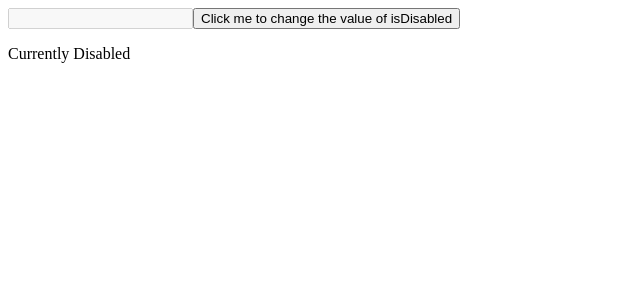
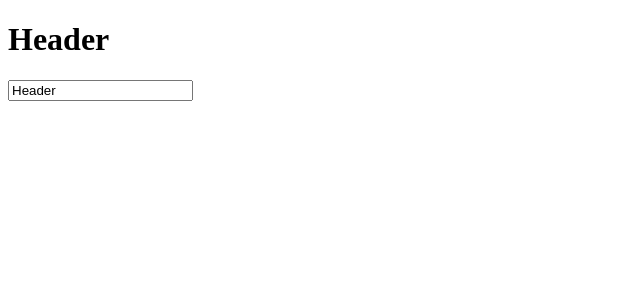
Before and after one commit to emilyzimmerman/Exercises-Class-11, an Angular app: page / in a window 1280 px wide. Shown: the top 300 px of the page, without its empty margins (0-640 px from the left). Built offline with nearby package versions, Linux system fonts and the light colour scheme.

Commit message:
Finished Exercise 5 for class 12
Finished exercise 5 for class 12: two-way data binding

```diff
--- a/src/app/app.component.html
+++ b/src/app/app.component.html
@@ -1,10 +1,2 @@
-
-<div>
-  <input type="text"
-  [disabled] = "isDisabled">
-
-  <!-- Event Listener -->
-<button (click)="isToggle()">Click me to change the value of isDisabled</button>
-</div>
-
-<p>{{isDisabled ? 'Currently Disabled' : 'Not Currently Disabled'}}</p>
+<h1>{{title}}</h1>
+<input type="text" [(ngModel)]="title">
--- a/src/app/app.component.ts
+++ b/src/app/app.component.ts
@@ -6,8 +6,5 @@ import { Component } from '@angular/core';
   styleUrls: ['./app.component.css']
 })
 export class AppComponent {
-  isDisabled:boolean = true;
-  isToggle(){
-    this.isDisabled = !this.isDisabled;
-  };
+  title:string = "Header";
   }
--- a/src/app/app.module.ts
+++ b/src/app/app.module.ts
@@ -1,4 +1,5 @@
 import { NgModule } from '@angular/core';
+import { FormsModule } from '@angular/forms';
 import { BrowserModule } from '@angular/platform-browser';
 
 import { AppComponent } from './app.component';
@@ -10,7 +11,8 @@ import { AppComponent } from './app.component';
     AppComponent,
   ],
   imports: [
-    BrowserModule
+    BrowserModule,
+    FormsModule
   ],
   providers: [],
   bootstrap: [AppComponent]
```
